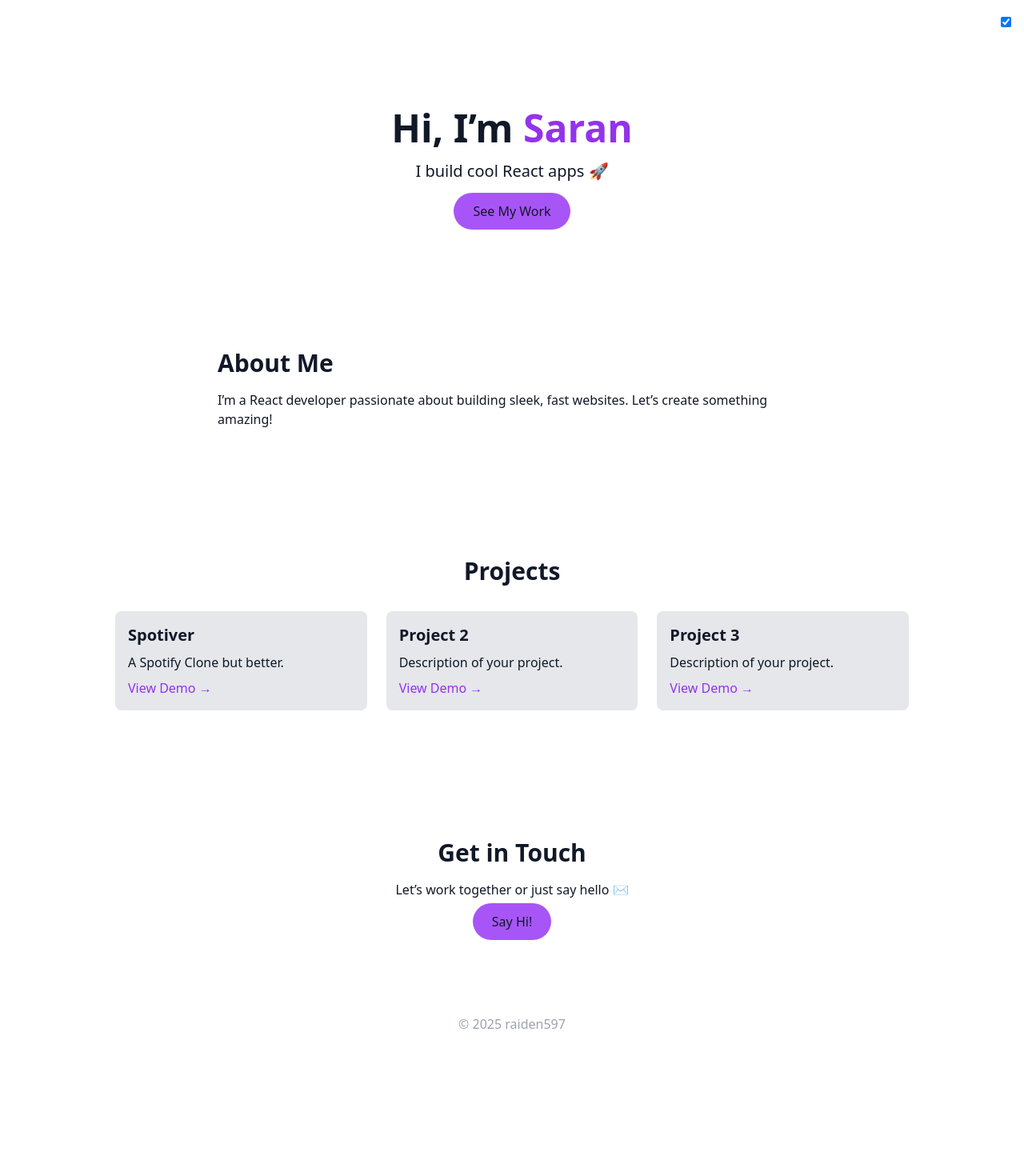
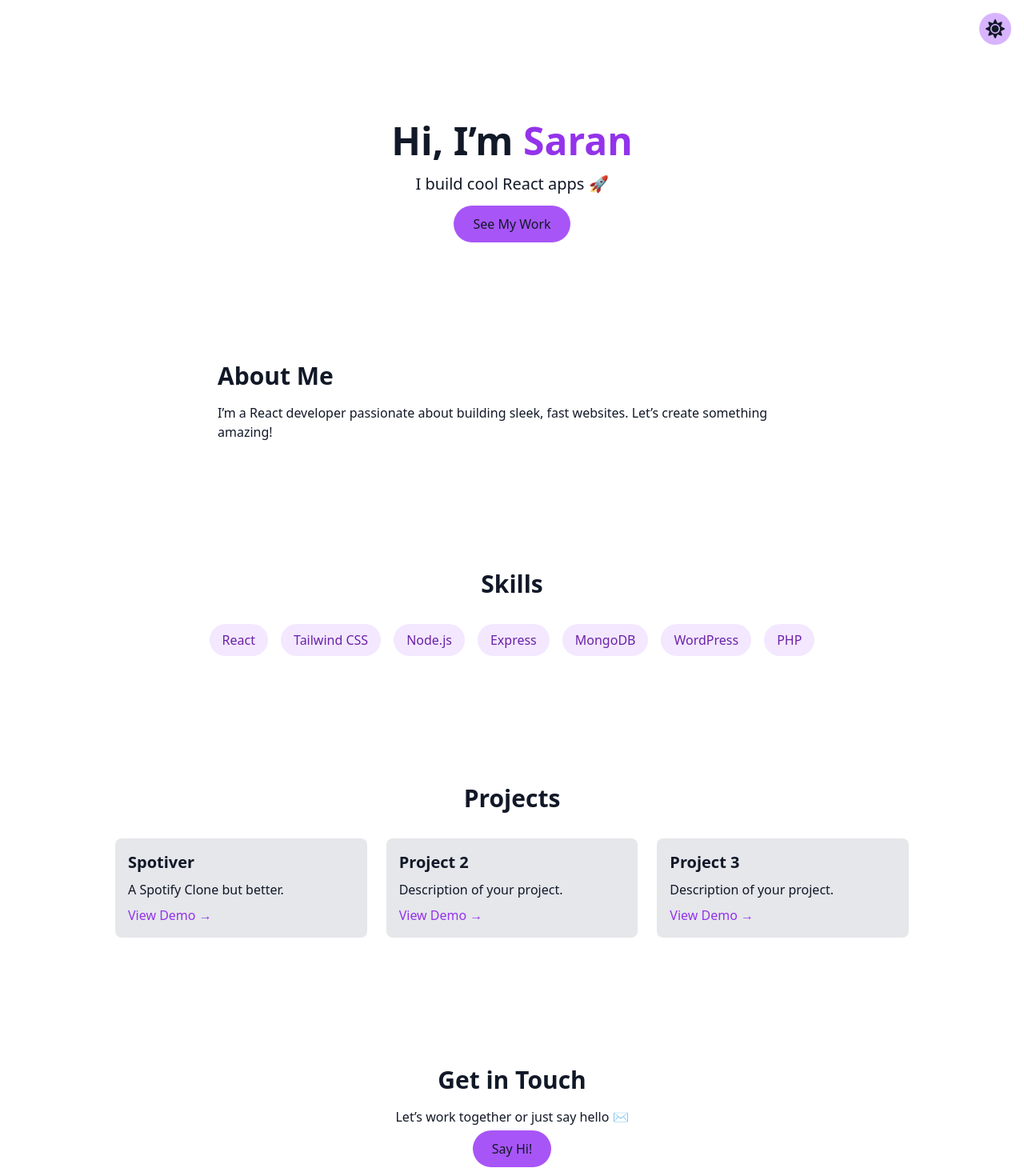
Before and after one commit to raiden597/my-portfolio, a React (Create React App) app: page / in a window 1280 px wide. Shown: the top 1470 px of the page at 80% size. Before the commit the page ends 1316 px from the top, so only its background shows below. Built offline with nearby package versions, Linux system fonts and the light colour scheme.

Commit message:
UI changes.

```diff
--- a/package.json
+++ b/package.json
@@ -7,9 +7,11 @@
     "@testing-library/jest-dom": "^6.6.3",
     "@testing-library/react": "^16.3.0",
     "@testing-library/user-event": "^13.5.0",
+    "framer-motion": "^12.10.0",
     "react": "^19.1.0",
     "react-dom": "^19.1.0",
     "react-helmet": "^6.1.0",
+    "react-icons": "^5.5.0",
     "react-scripts": "5.0.1",
     "tsparticles-engine": "^2.12.0",
     "web-vitals": "^2.1.4"
--- a/src/App.js
+++ b/src/App.js
@@ -1,7 +1,10 @@
 import React, { useState, useEffect } from 'react';
+import { motion } from 'framer-motion';
+import { FaSun, FaMoon, FaArrowUp } from 'react-icons/fa';
 
 function App() {
   const [isDarkMode, setIsDarkMode] = useState(true);
+  const [showTopBtn, setShowTopBtn] = useState(false);
 
   useEffect(() => {
     const html = document.documentElement;
@@ -12,25 +15,37 @@ function App() {
     }
   }, [isDarkMode]);
 
-  const toggleDarkMode = () => {
-    setIsDarkMode(!isDarkMode);
-  };
+  useEffect(() => {
+    const handleScroll = () => {
+      if (window.scrollY > 300) setShowTopBtn(true);
+      else setShowTopBtn(false);
+    };
+    window.addEventListener('scroll', handleScroll);
+    return () => window.removeEventListener('scroll', handleScroll);
+  }, []);
+
+  const toggleDarkMode = () => setIsDarkMode(!isDarkMode);
+
+  const scrollToTop = () => window.scrollTo({ top: 0, behavior: 'smooth' });
 
   return (
     <div className="relative bg-gray-900 dark:bg-white text-white dark:text-gray-900 min-h-screen font-sans">
       <header className="flex justify-end p-4 relative z-10">
-        <label className="toggle-switch">
-          <input
-            type="checkbox"
-            checked={isDarkMode}
-            onChange={toggleDarkMode}
-            aria-label="Toggle dark mode"
-          />
-          <span className="slider"></span>
-        </label>
+        <button
+          onClick={toggleDarkMode}
+          className="text-2xl p-2 rounded-full bg-purple-500 dark:bg-purple-300 text-white dark:text-gray-900 transition"
+          aria-label="Toggle dark mode"
+        >
+          {isDarkMode ? <FaSun /> : <FaMoon />}
+        </button>
       </header>
 
-      <section className="text-center py-20 relative z-10">
+      <motion.section
+        className="text-center py-20 relative z-10"
+        initial={{ opacity: 0, y: 50 }}
+        whileInView={{ opacity: 1, y: 0 }}
+        transition={{ duration: 0.6 }}
+      >
         <h1 className="text-5xl font-bold mb-4">
           Hi, I’m <span className="text-purple-400 dark:text-purple-600">Saran</span>
         </h1>
@@ -41,72 +56,115 @@ function App() {
         >
           See My Work
         </a>
-      </section>
+      </motion.section>
 
-      <section id="about" className="py-20 px-4 max-w-3xl mx-auto relative z-10">
+      <motion.section
+        id="about"
+        className="py-20 px-4 max-w-3xl mx-auto relative z-10"
+        initial={{ opacity: 0, y: 50 }}
+        whileInView={{ opacity: 1, y: 0 }}
+        transition={{ duration: 0.6 }}
+      >
         <h2 className="text-3xl font-bold mb-4">About Me</h2>
         <p>
           I’m a React developer passionate about building sleek, fast websites. Let’s create
           something amazing!
         </p>
-      </section>
+      </motion.section>
 
-      <section id="projects" className="py-20 px-4 max-w-5xl mx-auto relative z-10">
+      <motion.section
+        id="skills"
+        className="py-20 px-4 text-center"
+        initial={{ opacity: 0, y: 50 }}
+        whileInView={{ opacity: 1, y: 0 }}
+        transition={{ duration: 0.6 }}
+      >
+        <h2 className="text-3xl font-bold mb-8">Skills</h2>
+        <div className="flex justify-center flex-wrap gap-4">
+          {['React', 'Tailwind CSS', 'Node.js', 'Express', 'MongoDB','WordPress','PHP'].map((skill) => (
+            <span
+              key={skill}
+              className="bg-purple-100 text-purple-800 px-4 py-2 rounded-full"
+            >
+              {skill}
+            </span>
+          ))}
+        </div>
+      </motion.section>
+
+      <motion.section
+        id="projects"
+        className="py-20 px-4 max-w-5xl mx-auto relative z-10"
+        initial={{ opacity: 0, y: 50 }}
+        whileInView={{ opacity: 1, y: 0 }}
+        transition={{ duration: 0.6 }}
+      >
         <h2 className="text-3xl font-bold mb-8 text-center">Projects</h2>
         <div className="grid grid-cols-1 md:grid-cols-3 gap-6">
-          <div className="bg-gray-800 dark:bg-gray-200 p-4 rounded-lg hover:scale-105 transform transition">
-            <h3 className="text-xl font-semibold mb-2">Spotiver</h3>
-            <p className="mb-2">A Spotify Clone but better.</p>
-            <a
-              href="https://spotiver.netlify.app/"
-              className="text-purple-400 dark:text-purple-600"
-              target="_blank"
-              rel="noopener noreferrer"
-            >
-              View Demo →
-            </a>
-          </div>
-          <div className="bg-gray-800 dark:bg-gray-200 p-4 rounded-lg hover:scale-105 transform transition">
-            <h3 className="text-xl font-semibold mb-2">Project 2</h3>
-            <p className="mb-2">Description of your project.</p>
-            <a
-              href="https://www.google.com"
-              className="text-purple-400 dark:text-purple-600"
-              target="_blank"
-              rel="noopener noreferrer"
-            >
-              View Demo →
-            </a>
-          </div>
-          <div className="bg-gray-800 dark:bg-gray-200 p-4 rounded-lg hover:scale-105 transform transition">
-            <h3 className="text-xl font-semibold mb-2">Project 3</h3>
-            <p className="mb-2">Description of your project.</p>
-            <a
-              href="https://www.ign.com"
-              className="text-purple-400 dark:text-purple-600"
-              target="_blank"
-              rel="noopener noreferrer"
-            >
-              View Demo →
-            </a>
-          </div>
+          <ProjectCard
+            title="Spotiver"
+            description="A Spotify Clone but better."
+            link="https://spotiver.netlify.app/"
+          />
+          <ProjectCard
+            title="Project 2"
+            description="Description of your project."
+            link="https://www.google.com"
+          />
+          <ProjectCard
+            title="Project 3"
+            description="Description of your project."
+            link="https://www.ign.com"
+          />
         </div>
-      </section>
+      </motion.section>
 
-      <section id="contact" className="py-20 text-center relative z-10">
+      <motion.section
+        id="contact"
+        className="py-20 text-center relative z-10"
+        initial={{ opacity: 0, y: 50 }}
+        whileInView={{ opacity: 1, y: 0 }}
+        transition={{ duration: 0.6 }}
+      >
         <h2 className="text-3xl font-bold mb-4">Get in Touch</h2>
         <p className="mb-4">Let’s work together or just say hello ✉️</p>
         <a
-          href="mailto:your@email.com"
+          href="mailto:saranjitthind24@gmail.com"
           className="bg-purple-500 px-6 py-3 rounded-full hover:bg-purple-600 transition"
         >
           Say Hi!
         </a>
-      </section>
+      </motion.section>
 
       <footer className="text-center py-6 text-gray-500 dark:text-gray-400 relative z-10">
         © {new Date().getFullYear()} raiden597
       </footer>
+
+      {showTopBtn && (
+        <button
+          onClick={scrollToTop}
+          className="fixed bottom-6 right-6 bg-purple-500 text-white p-3 rounded-full shadow-lg hover:bg-purple-600 transition z-50"
+        >
+          <FaArrowUp />
+        </button>
+      )}
+    </div>
+  );
+}
+
+function ProjectCard({ title, description, link }) {
+  return (
+    <div className="bg-gray-800 dark:bg-gray-200 p-4 rounded-lg hover:scale-105 transform transition">
+      <h3 className="text-xl font-semibold mb-2">{title}</h3>
+      <p className="mb-2">{description}</p>
+      <a
+        href={link}
+        className="text-purple-400 dark:text-purple-600"
+        target="_blank"
+        rel="noopener noreferrer"
+      >
+        View Demo →
+      </a>
     </div>
   );
 }
```
Also changed, not shown: 1 other file (tests, documents, lock files or other folders).
